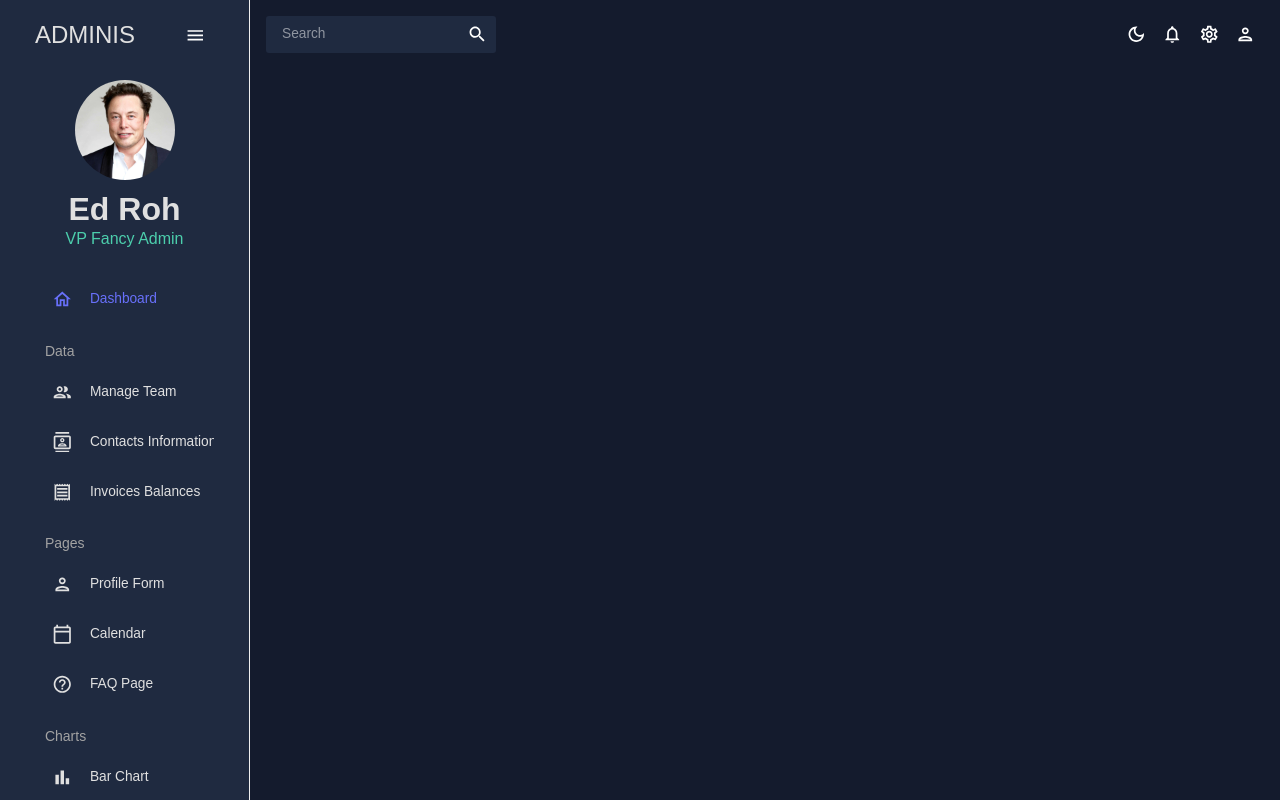
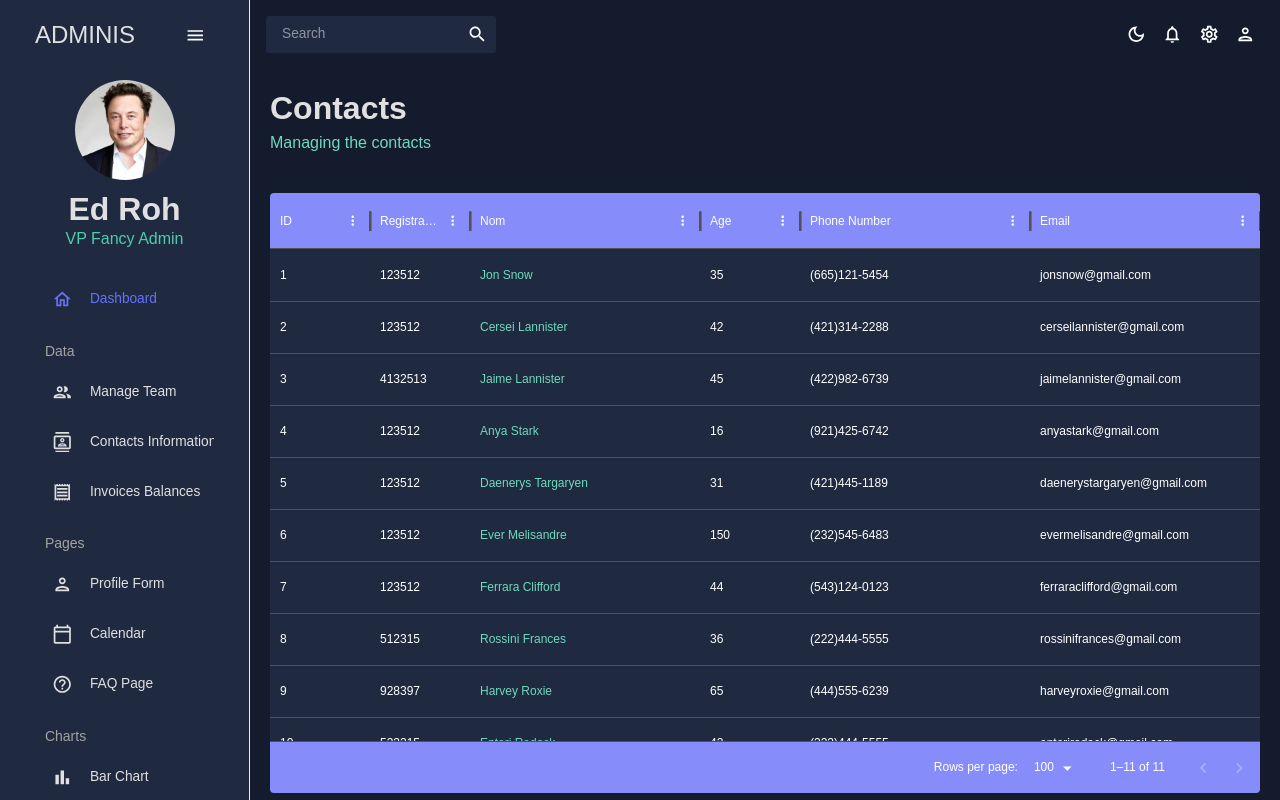
Before and after one commit to Coucodeur/react-dashboard, a React (Create React App) app: page /contacts in a window 1280 px wide. Built offline with nearby package versions, Linux system fonts and the light colour scheme.

Commit message:
page conctacts a terminer

```diff
--- a/src/App.js
+++ b/src/App.js
@@ -6,7 +6,7 @@ import AdminSidebar from './scenes/global/AdminSidebar';
 import Dashboard from './scenes/dashboard';
 import Team from './scenes/team';
 // import Invoces from './scenes/invoces';
-// import Contacts from './scenes/contacts';
+import Contacts from './scenes/contacts';
 // import Bar from './scenes/bar';
 // import From from './scenes/form';
 // import Line from './scenes/line';
@@ -28,7 +28,7 @@ function App() {
             <Routes>
               <Route path="/" element={<Dashboard />} />
               <Route path="/team" element={<Team />} />
-              {/* <Route path="/contacts" element={Contacts} /> */}
+              <Route path="/contacts" element={<Contacts />} />
               {/* <Route path="/invoces" element={Invoces} /> */}
               {/* <Route path="/bar" element={Bar} /> */}
               {/* <Route path="/form" element={From} /> */}
--- a/src/data/mockDdata.js
+++ b/src/data/mockDdata.js
@@ -79,7 +79,7 @@ export const mockDataTeam = [
     email: 'testroxie@gmail.com',
     age: 33,
     phone: '(444)555-3333',
-    access: 'user',
+    access: 'admin',
   },
 ];
 
--- /dev/null
+++ b/src/scenes/contacts/index.jsx
@@ -0,0 +1,93 @@
+import { Box, useTheme } from '@mui/material';
+import { DataGrid, GridToolbar } from '@mui/x-data-grid';
+import { tokens } from '../../theme.js';
+import { mockDataContacts } from "../../data/mockDdata";
+
+import Header from '../../components/Header';
+
+const Contacts = () => {
+  const theme = useTheme();
+  const colors = tokens(theme.palette.mode);
+
+  const columns = [
+    {
+      field: "id",
+      headerName: "ID",
+    },
+    {
+      field: "registrarId",
+      headerName: "Registrar ID",
+    },
+    {
+      field: "name",
+      headerName: "Nom",
+      flex: 1,
+      cellClassName: "name-column--cell"
+    },
+    { field: "age",
+      headerName: "Age",
+      type: "number",
+      headerAlign: "left",
+      align: "left",
+    },
+    {
+      field: "phone",
+      headerName: "Phone Number",
+      flex: 1,
+    },
+    {
+      field: "email",
+      headerName: "Email",
+      flex: 1
+    },
+
+  ]
+  return (
+    <Box m="20px">
+      <Header title="Contacts" subtitle="Managing the contacts" />
+      <Box
+      m="40px 0 0 0"
+      height="75vh"
+      sx={{
+        "& .MuiDataGrid-root": {
+          border: "none",
+        },
+        "& .MuiDataGrid-cell": {
+          border: "none"
+        },
+        "& .MuiDataGrid-row": {
+          border: "none"
+        },
+        "& .name-column--cell": {
+          color: colors.greenAccent[400]
+        },
+        "& .MuiDataGrid-columnHeader":{
+          backgroundColor: colors.blueAccent[400],
+          borderBottom: "none"
+        },
+        "& .css-tgsonj": {
+          borderTop: "none"
+        },
+        "& .MuiDataGrid-virtualScroller": {
+          backgroundColor: colors.primary[400]
+        },
+        "& .MuiDataGrid-footerContainer": {
+          backgroundColor: colors.blueAccent[400],
+        },
+        "& .test-center": {
+          display: "flex",
+          justifyContent: "center",
+          alignItems: "center",
+        }
+      }}
+      >
+        <DataGrid
+        rows={mockDataContacts}
+        columns={columns}
+        />
+      </Box>
+    </Box>
+
+  )
+}
+export default Contacts
```
